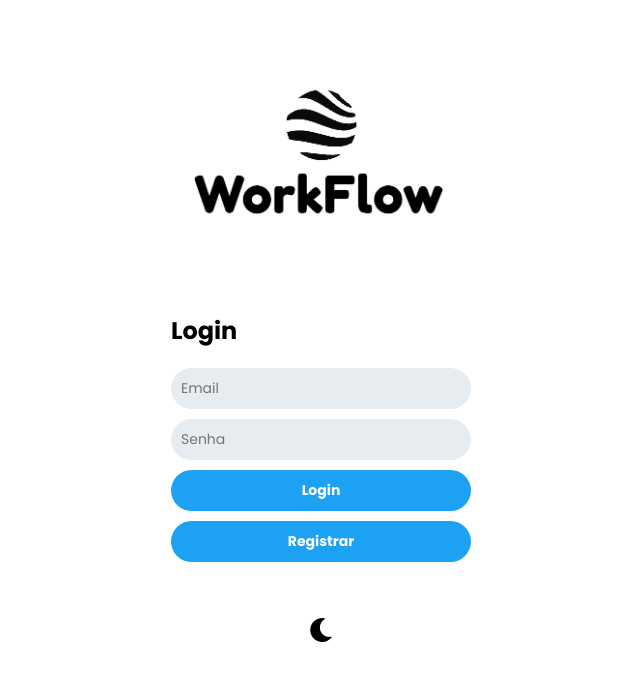
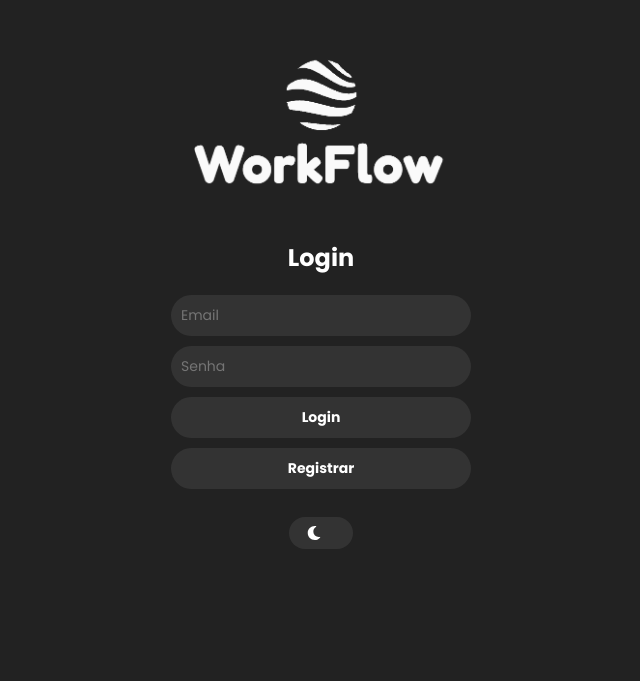
Before and after one commit to PedroHGaspar/intern_system_jobs, a React (Create React App) app in the folder intern_software/: page / in a window 1280 px wide. Shown: the part 109-790 px from the top of the page, without its empty margins (319-959 px from the left). Built offline with nearby package versions, Linux system fonts and the light colour scheme.

Commit message:
Commit(29/05) - arrumei botao lightmode, img daltando e divs faltando.

```diff
--- a/intern_software/src/Components/Login.jsx
+++ b/intern_software/src/Components/Login.jsx
@@ -1,9 +1,8 @@
 import React, { useState, useContext } from 'react';
 import { useNavigate } from 'react-router-dom';
 import firebase from 'firebase/compat/app';
-import { IoMdMoon } from 'react-icons/io';
 import 'firebase/compat/auth';
-import { FaMoon } from 'react-icons/fa';
+import { FaMoon, FaSun } from 'react-icons/fa';
 import '../style/login.css';
 import Logo from '../images/logo.png';
 import LogoWhite from '../images/logo-white.png';
@@ -20,7 +19,7 @@ const Login = () => {
   const [email, setEmail] = useState('');
   const [password, setPassword] = useState('');
   const [errorMessage, setErrorMessage] = useState('');
-  const { darkMode, toggleDarkMode } = useContext(DarkModeContext);
+  const [isDarkTheme, setIsDarkTheme] = useState(DarkModeContext);
   const navigate = useNavigate();
 
   const handleEmailChange = (e) => {
@@ -54,12 +53,19 @@ const Login = () => {
   };
 
 
+  const toggleTheme = () => {
+    setIsDarkTheme((prevTheme) => !prevTheme);
+  };
+
+
 
   return (
-    <div className={`login-container ${darkMode ? 'dark-mode' : 'light-mode'}`}>
-      <img src={darkMode ? LogoWhite : Logo} alt="Logo" className="logo" />
+    <div className={`login-container ${isDarkTheme ? 'dark-mode' : 'light-mode'}`}>
+      <div className='imgHeaderLogo'>
+        <img src={isDarkTheme ? LogoWhite : Logo} alt="Logo" className="logo" />
+      </div>
       <div>
-        <h2>Login</h2>
+        <h2 className='loginHeaderTitle'>Login</h2>
         <form>
           <input type="email" placeholder="Email" value={email} onChange={handleEmailChange} />
           <input
@@ -77,9 +83,17 @@ const Login = () => {
           {errorMessage && <p className="error-message">{errorMessage}</p>}
         </form>
       </div>
-      <button className="dark-mode-button" onClick={toggleDarkMode}>
-        <FaMoon />
-      </button>
+      <div className='buttonLightMode'>
+        <button
+          className={`theme-button ${isDarkTheme ? 'theme-dark' : 'theme-light'}`}
+          onClick={toggleTheme}
+        >
+          <div className={`button-icon-container ${isDarkTheme ? 'slide-to-sun' : 'slide-to-moon'}`}>
+            <FaMoon className="moon-icon" />
+            <FaSun className="sun-icon" />
+          </div>
+        </button>
+      </div>
     </div>
   );
 };
--- a/intern_software/src/Components/Register.jsx
+++ b/intern_software/src/Components/Register.jsx
@@ -3,14 +3,16 @@ import firebase from 'firebase/compat/app';
 import 'firebase/compat/auth';
 import { useNavigate } from 'react-router-dom';
 import '../style/login.css';
-import { FaMoon } from 'react-icons/fa';
+import { FaMoon, FaSun } from 'react-icons/fa';
 import { DarkModeContext } from './DarkModeContext';
+import Logo from '../images/logo.png';
+import LogoWhite from '../images/logo-white.png';
 
 const Register = () => {
     const [email, setEmail] = useState('');
     const [password, setPassword] = useState('');
     const [errorMessage, setErrorMessage] = useState('');
-    const { darkMode, toggleDarkMode } = useContext(DarkModeContext);
+    const [isDarkTheme, setIsDarkTheme] = useState(DarkModeContext);
     const navigate = useNavigate();
 
     const handleEmailChange = (e) => {
@@ -54,9 +56,16 @@ const Register = () => {
         return passwordRegex.test(password);
     };
 
+    const toggleTheme = () => {
+        setIsDarkTheme((prevTheme) => !prevTheme);
+    };
+
 
     return (
-        <div className={`login-container ${darkMode ? 'dark-mode' : ''}`}>
+        <div className={`login-container ${isDarkTheme ? 'dark-mode' : 'light-mode'}`}>
+            <div className='imgHeaderLogo'>
+                <img src={isDarkTheme ? LogoWhite : Logo} alt="Logo" className="logo" />
+            </div>
             <h2>Registre-se</h2>
             <form>
                 <input type="email" placeholder="Email" value={email} onChange={handleEmailChange} />
@@ -71,9 +80,17 @@ const Register = () => {
                     Registrar
                 </button>
             </form>
-            <button className="dark-mode-button" onClick={toggleDarkMode}>
-                <FaMoon />
-            </button>
+            <div className='buttonLightMode'>
+                <button
+                    className={`theme-button ${isDarkTheme ? 'theme-dark' : 'theme-light'}`}
+                    onClick={toggleTheme}
+                >
+                    <div className={`button-icon-container ${isDarkTheme ? 'slide-to-sun' : 'slide-to-moon'}`}>
+                        <FaMoon className="moon-icon" />
+                        <FaSun className="sun-icon" />
+                    </div>
+                </button>
+            </div>
         </div>
     );
 };
--- a/intern_software/src/style/login.css
+++ b/intern_software/src/style/login.css
@@ -18,6 +18,7 @@
   height: 100vh;
   position: relative;
 }
+
 .logo {
   width: 370px;
 }
@@ -34,6 +35,7 @@
   font-size: 24px;
   cursor: pointer;
 }
+
 .dark-mode-button:hover {
   color: #fff;
 }
@@ -100,3 +102,68 @@ button:hover {
   margin: 7px;
   font-weight: bold;
 }
+
+.loginHeaderTitle {
+  text-align: center;
+}
+
+.theme-button {
+  position: relative;
+  border: none;
+  width: 4rem;
+  height: 2rem;
+  margin-top: 18px;
+  cursor: pointer;
+  transition: background-color 0.3s ease-in-out;
+}
+
+.theme-button:focus {
+  outline: none;
+}
+
+.theme-button .button-icon-container {
+  position: absolute;
+  top: 50%;
+  left: 50%;
+  transform: translate(-50%, -50%);
+  display: flex;
+  align-items: center;
+  transition: transform 0.3s ease-in-out;
+}
+
+.slide-to-sun {
+  transform: translate(-150%, -50%);
+}
+
+.slide-to-moon {
+  transform: translate(50%, -50%);
+}
+
+.moon-icon,
+.sun-icon {
+  transition: opacity 0.3s ease-in-out;
+}
+
+.theme-dark .sun-icon {
+  opacity: 0;
+}
+
+.theme-light .moon-icon {
+  opacity: 0;
+}
+
+.buttonLightMode {
+  display: flex;
+  justify-content: center;
+  text-align: center;
+  align-items: center;
+  width: 100%;
+}
+
+.imgHeaderLogo{
+  display: flex;
+  justify-content: center;
+  align-items: center;
+  width: 100%;
+  height: 27%;
+}
```
